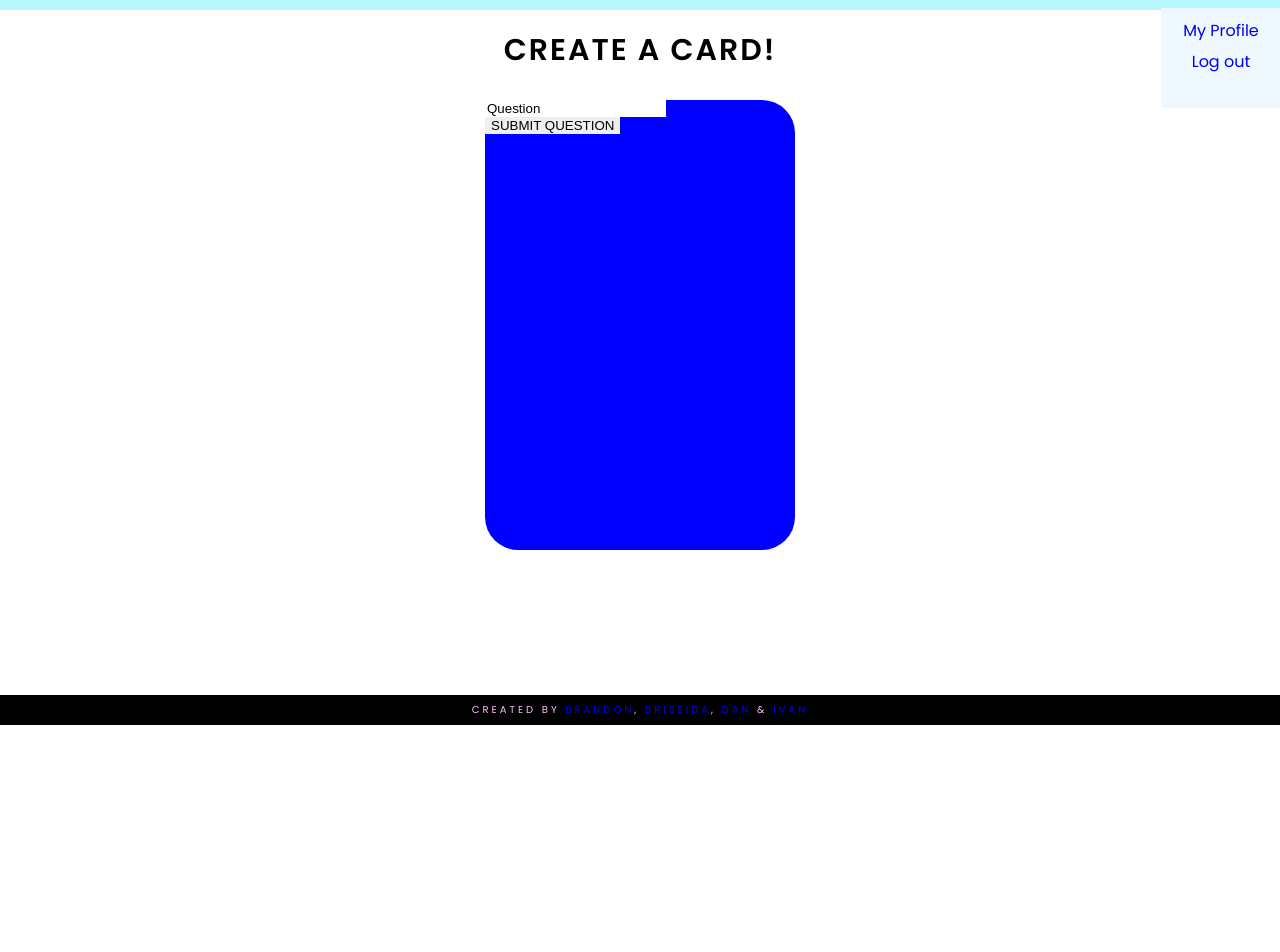
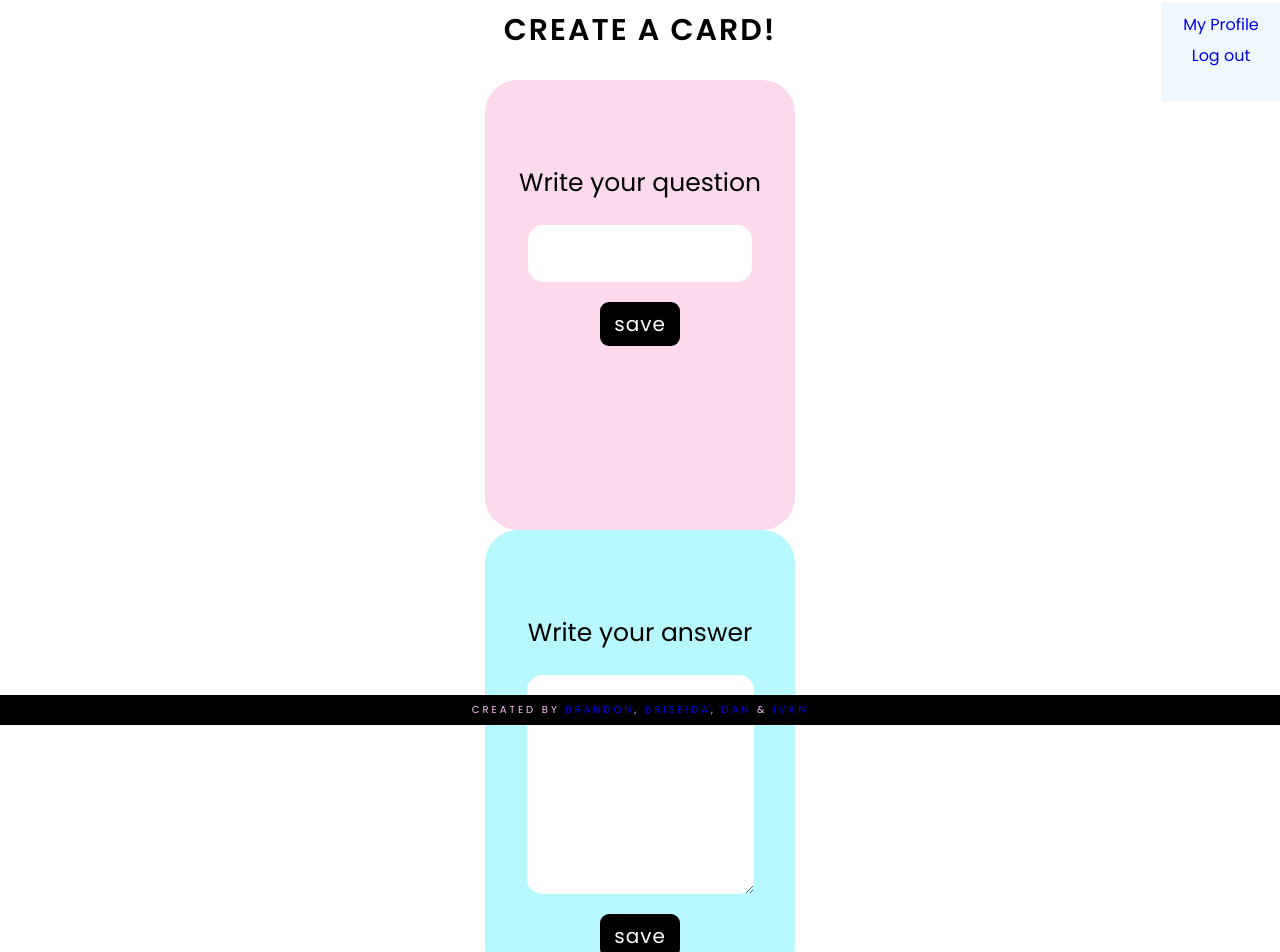
Before and after one commit to brizmon/DEK, a React (Create React App) app in the folder client/: page /createcard in a window 1280 px wide. Shown: the part 75-1027 px from the top of the page. Before the commit the page ends 800 px from the top, so only its background shows below. Built offline with nearby package versions, Linux system fonts and the light colour scheme.

Commit message:
Continuation create page (#65)
* logo link color

* add last updates to creation of card page

```diff
--- a/client/src/App.css
+++ b/client/src/App.css
@@ -66,17 +66,20 @@ button:focus {
 
  input, button, submit { border:none; }
 a {text-decoration: none}
+a:visited { text-decoration: none; color: inherit;}
+a:focus { text-decoration: none; color: inherit; }
+/* a:hover, a:active { text-decoration: none; color:black } */
 
 /*  ---------------- HEADER  ---------------- */
 .header {
   width: 100%;
-  height: 85px;
+  height: 65px;
   background: #b7f8fe;
   display: flex;
 }
 .header h1 {
   font-family: 'axisbold';
-  font-size: 55px;
+  font-size: 50px;
   letter-spacing: 5px;
   text-transform: uppercase;
   flex: 1;
@@ -89,7 +92,7 @@ a {text-decoration: none}
   width: 45px;
   height: 45px;
   margin-right: 20px;
-  margin-top: 15px;
+  margin-top: 9px;
   cursor: pointer;
 }
 .nav-dropdown{
@@ -341,7 +344,8 @@ input::placeholder {
 }
 
 
-/*  ---------------- CREATE CARD PAGE  ---------------- */
+/*  ---------------- CREATE CARD PAGE (front) ---------------- */
+
 .create-card h2 {
   text-align: center;
   top: 25px;
@@ -355,12 +359,126 @@ input::placeholder {
 .create-front{
   width: 310px;
   height: 450px;
-  background: blue;
+  background: #fcd9ed;
   margin: 0 auto;
   border-radius: 33px;
   position: relative;
   top: 60px;
+  font-family: 'Poppins', sans-serif;
 }
+.create-front-side-card{
+  position: relative;
+  top: 90px;
+}
+.create-front-side-card p{
+  text-align: center;
+  font-size: 25px;
+}
+.create-front-side-card form {
+  margin: 0 auto;
+  display: flex;
+  flex-direction: column;
+}
+.create-front-side-card form input {
+  width: 220px;
+  margin: 0 auto;
+  height: 55px;
+  border-radius: 15px;
+  margin-top: 30px;
+  font-size: 20px;
+  font-family: 'Poppins', sans-serif;
+}
+.create-front-side-card form input:nth-child(2){
+  width: 80px;
+  margin: 0 auto;
+  height: 44px;
+  border-radius: 9px;
+  font-size: 20px;
+  letter-spacing: 1px;
+  margin-top: 20px;
+  font-family: 'Poppins', sans-serif;
+  cursor: pointer;
+  background: black;
+  color: white;
+}
+.create-front-side-card form input:nth-child(2):hover {
+  background: white;
+  color: black;
+  font-weight: 600;
+}
+
+/*  ---------------- CREATE CARD PAGE (back) ---------------- */
+.create-back{
+  width: 310px;
+  height: 450px;
+  background: #b7f8fe;
+  margin: 0 auto;
+  border-radius: 33px;
+  position: relative;
+  top: 60px;
+  font-family: 'Poppins', sans-serif;
+}
+.create-back-side-card{
+  position: relative;
+  top: 90px;
+}
+.create-back-side-card p{
+  text-align: center;
+  font-size: 25px;
+}
+.create-back-side-card form {
+  margin: 0 auto;
+  display: flex;
+  flex-direction: column;
+}
+textarea {
+  width: 185px;
+  margin: 0 auto;
+  height: 215px;
+  border-radius: 15px;
+  margin-top: 30px;
+  font-size: 15px;
+  font-family: 'Poppins', sans-serif;
+  border: none;
+  padding-left: 21px;
+  padding-right: 21px;
+}
+.create-back-side-card form input:nth-child(2){
+  width: 80px;
+  margin: 0 auto;
+  height: 44px;
+  border-radius: 9px;
+  font-size: 20px;
+  letter-spacing: 1px;
+  margin-top: 20px;
+  font-family: 'Poppins', sans-serif;
+  cursor: pointer;
+  background: black;
+  color: white;
+}
+.create-back-side-card form input:nth-child(2):hover {
+  background: white;
+  color: black;
+  font-weight: 600;
+}
+
+
+
+
+
+
+
+
+
+
+
+
+
+
+
+
+
+
 
 /*Link to main menu in header */
 
--- a/client/src/components/CreateCard.jsx
+++ b/client/src/components/CreateCard.jsx
@@ -48,12 +48,11 @@ class CreateCard extends Component{
         <h2>Create a Card!</h2>
           <div className="create-front">
             <div className="create-front-side-card">
-
+              <p>Write your question</p>
               <form method="POST" onSubmit={this.handleFormSubmit}>
-
                   <input
                   type="text"
-                  placeholder="Question"
+                  placeholder=" "
                   name="question"
                   value={this.state.question}
                   onChange={this.handleInputChange}
@@ -62,33 +61,35 @@ class CreateCard extends Component{
                 <input
                 className="save-front-side-card"
                 type="submit"
-                value="SUBMIT QUESTION"
+                value="save"
                 />
               </form>
 
             </div>
           </div>
-          {/* <div className="create-back">
+
+
+           <div className="create-back">
             <div className="create-back-side-card">
-
+              <p>Write your answer</p>
               <form method="POST" onSubmit={this.handleFormSubmit}>
-                <input
+                <textarea
                 type="text"
-                placeholder="Answer"
+                placeholder=" "
                 name="answer"
                 value={this.state.answer}
                 onChange={this.handleInputChange}
-                />
+                ></textarea>
 
                 <input
                 className="save-back-side-card"
                 type="submit"
-                value="SUBMIT ANSWER"
+                value="save"
                 />
               </form>
 
             </div>
-          </div> */}
+          </div>
 
         <Footer />
       </div>
```
